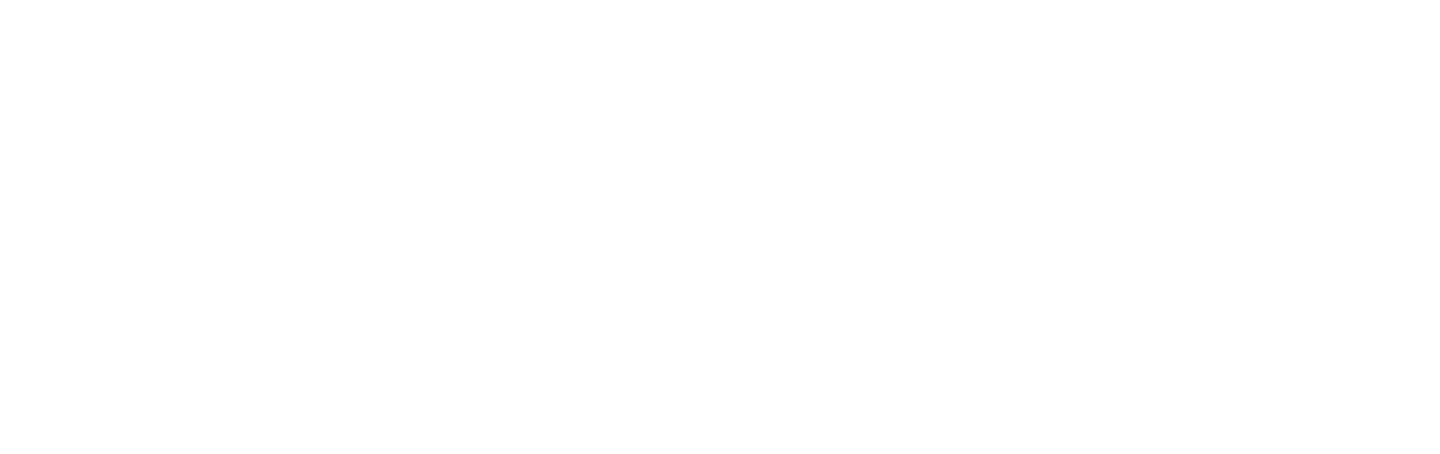
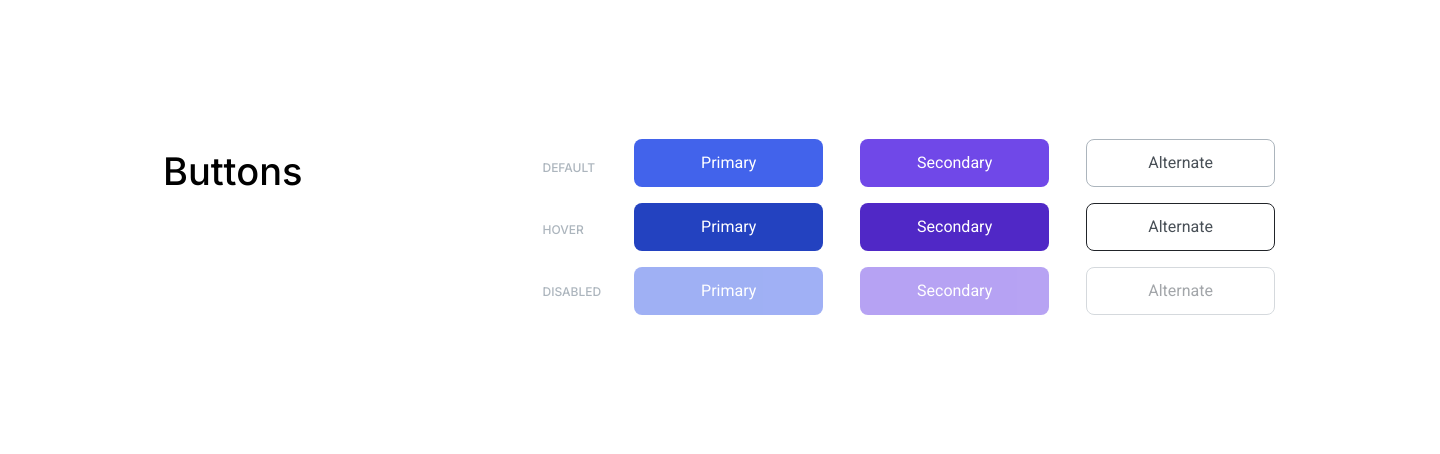
Before and after one commit to js-tasks-ru/htmlcss-20210513_bygermina, a website: page 03-lection1/01-button/index.html in a window 1280 px wide. Shown: the whole page, 1440 px wide, since content can reach past the window. Drawn offline with nearby package versions, Linux system fonts and the light colour scheme.

Commit message:
add solution for 1-module 1-task

```diff
--- a/03-lection1/01-button/button.css
+++ b/03-lection1/01-button/button.css
@@ -1 +1,82 @@
 /* Стилизация кнопки */
+.button {
+  width: 189px;
+  height: 48px;
+  border-radius: 8px;
+  border: none;
+  color: #ffffff;
+
+  font-size: 16px;
+}
+
+.buttons-list__button {
+  margin-left: 33px;
+  margin-top: 16px;
+}
+
+/*модификаторы*/
+.button_primary {
+  background-color: #4263eb;
+}
+
+.button_primaryhover {
+  background-color: #2342c0;
+}
+
+.button_secondary {
+  background-color: #7048e8;
+}
+
+.button_secondaryhover {
+  background-color: #5028c6;
+}
+
+.button_alternate {
+  background-color: #ffffff;
+  border: 1px solid #acb5bd;
+  color: #495057;
+}
+
+.button_alternatehover {
+  background-color: #ffffff;
+  border: 1px solid #212429;
+  color: #495057;
+}
+
+.button_disabled {
+  opacity: 50%;
+}
+
+h5 {
+  color: #acb5bd;
+
+  text-transform: uppercase;
+  font-family: 'Inter', sans-serif;
+  font-weight: 500;
+  font-size: 12px;
+}
+
+/* карточка с кнопками */
+.card {
+  width: 1440px;
+  height: 451px;
+  display: flex;
+}
+
+.card__title {
+  font-family: 'Inter', sans-serif;
+  font-weight: 500;
+  font-size: 38px;
+  margin: 150px 163px 255px;
+}
+
+.card__title-buttons {
+  margin: 113px 0px 145px 77px;
+}
+.card__buttons {
+  margin-top: 123px;
+}
+
+.title-list {
+  margin-top: 48px;
+}
--- a/03-lection1/01-button/index.html
+++ b/03-lection1/01-button/index.html
@@ -2,10 +2,35 @@
 <!-- Страница с кнопкой -->
 <html lang="ru">
     <head>
+        <link rel="stylesheet" href="../../assets/css/normalize.css">
         <link rel="stylesheet" href="../../assets/css/main.css">
         <link rel="stylesheet" href="./button.css">
     </head>
     <body>
-
+        <div class="card">
+            <h2 class="card__title">Buttons</h2>
+            <div class="card__title-buttons">
+                <h5 class="title-list">Default</h5>
+                <h5 class="title-list">Hover</h5>
+                <h5 class="title-list">Disabled</h5>
+            </div>
+            <div class="card__buttons">
+                <div class="buttons-list">
+                    <button type="button" class="button button_primary buttons-list__button">Primary</button>
+                    <button type="button" class="button button_secondary buttons-list__button">Secondary</button>
+                    <button type="button" class="button button_alternate buttons-list__button">Alternate</button>
+                </div>
+                <div class="buttons-list">
+                    <button type="button" class="button button_primaryhover buttons-list__button">Primary</button>
+                    <button type="button" class="button button_secondaryhover buttons-list__button">Secondary</button>
+                    <button type="button" class="button button_alternatehover buttons-list__button">Alternate</button>
+                </div>
+                <div class="buttons-list">
+                    <button type="button" class="button button_primary button_disabled buttons-list__button">Primary</button>
+                    <button type="button" class="button button_secondary button_disabled buttons-list__button">Secondary</button>
+                    <button type="button" class="button button_alternate button_disabled buttons-list__button">Alternate</button>
+                </div>
+            </div>
+    </div>
     </body>
 </html>
--- a/assets/fonts/fonts.css
+++ b/assets/fonts/fonts.css
@@ -1 +1,2 @@
 @import url('https://fonts.googleapis.com/css2?family=Roboto:ital,wght@0,100;0,300;0,400;0,500;0,700;0,900;1,100;1,300;1,400;1,500;1,700;1,900&display=swap');
+@import url('https://fonts.googleapis.com/css2?family=Inter:ital,wght@0,100;0,300;0,400;0,500;0,700;0,900;1,100;1,300;1,400;1,500;1,700;1,900&display=swap');
```
Also changed, not shown: index.html (+2 -0 lines).
